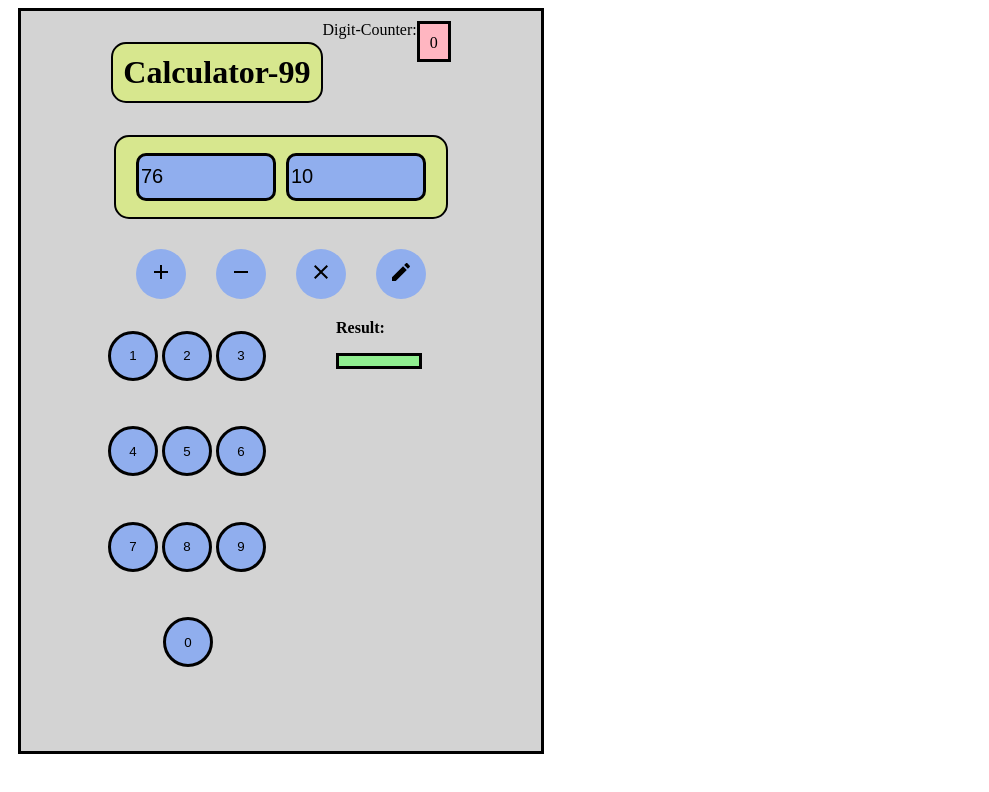
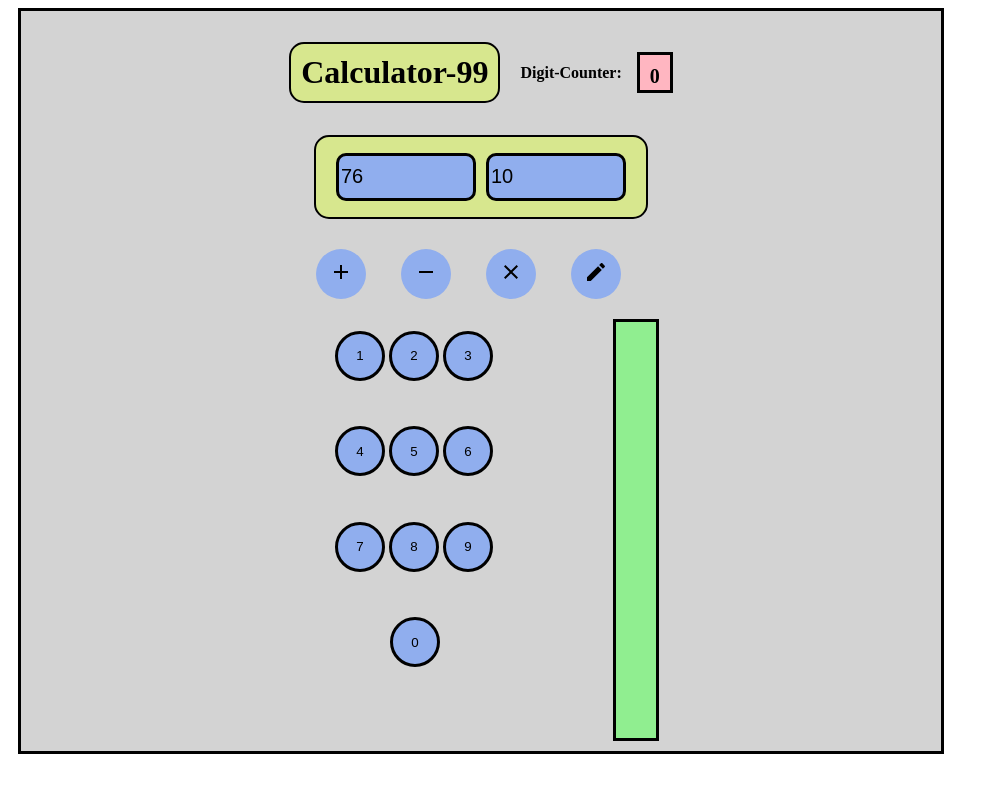
Before and after one commit to franzosterkamp/calculator-99, a website built with Parcel: page src/index.html in a window 1280 px wide. Shown: the whole page, without its empty margins (0-989 px from the left). Built offline with nearby package versions, Linux system fonts and the light colour scheme.

Commit message:
finish Style and one more Result Line (#12)

```diff
--- a/src/index.html
+++ b/src/index.html
@@ -96,7 +96,7 @@
           <button class="numberlast">0</button>
         </div>
         <div class="result-area">
-          <div>Result:</div>
+          <div class="result-formel"></div>
           <ul id="result"></ul>
         </div>
       </div>
--- a/src/lib/elements.js
+++ b/src/lib/elements.js
@@ -3,6 +3,7 @@ import { countDigits } from "./operators";
 const operator = document.querySelector(".operator");
 const result = document.querySelector("#result");
 const digitCounter = document.querySelector(".digitcounter");
+let resultFormel = document.querySelector(".result-formel");
 const firstElement = document.querySelector("[name=first]");
 const secondElement = document.querySelector("[name=second]");
 export function createDivWithContent(content) {
@@ -21,9 +22,12 @@ export function handleClick(operatorSign, operatorFunction) {
   const firstNumber = parseInt(firstElement.value);
   const secondNumber = parseInt(secondElement.value);
   let childResult = operatorFunction(firstNumber, secondNumber);
+  let childResultFormel = `${firstNumber} ${operatorSign} ${secondNumber} = `;
+  childResultFormel = createDivWithContent(childResultFormel);
   childResult = createDivWithContent(childResult);
   appendElementToElement(result, childResult);
   operator.innerHTML = operatorSign;
+  appendElementToElement(resultFormel, childResultFormel);
   digitCounter.innerHTML = countDigits(
     operatorFunction(firstNumber, secondNumber)
   );
--- a/src/scss/global.scss
+++ b/src/scss/global.scss
@@ -1,6 +1,6 @@
 main {
   display: flex;
-  width: 500px;
+  width: 900px;
   background-color: lightgrey;
   height: 90vh;
   padding: 10px;
--- a/src/scss/header.scss
+++ b/src/scss/header.scss
@@ -4,8 +4,23 @@
   text-align: center;
   padding: 10px;
   border-radius: 15px;
+  margin-right: 20px;
 }
 
 .head {
   display: flex;
+  font-weight: bold;
+  align-items: center;
 }
+
+.digitcounter {
+  border: solid;
+  background-color: lightpink;
+  width: 80px;
+  inline-size: auto;
+  height: 15px;
+  padding: 10px;
+  font-weight: bold;
+  font-size: 20px;
+  margin-left: 15px;
+}
--- a/src/scss/result_area.scss
+++ b/src/scss/result_area.scss
@@ -7,7 +7,8 @@
 }
 
 button {
-  margin: 0 15px;
+  margin: 0 5px;
+  margin-right: 30px;
   border: none;
   background-color: rgb(144, 174, 238);
   width: 50px;
@@ -21,15 +22,6 @@ svg {
   font-weight: bold;
 }
 
-.digitcounter {
-  border: solid;
-  background-color: lightpink;
-  width: 80px;
-  inline-size: auto;
-  height: 15px;
-  padding: 10px;
-}
-
 .counter {
   display: flex;
   justify-content: space-between;
@@ -41,34 +33,36 @@ svg {
 }
 
 .result-area {
-  // display: flex;
-  // flex-direction: column;
-  justify-content: space-around;
-  align-items: center;
+  display: flex;
+  justify-content: center;
   font-size: 16px;
   font-weight: bold;
   margin-top: 20px;
-  width: 300px;
-  align-items: flex-start;
+  width: auto;
+  //align-items: flex-start;
+  border: solid;
+  background-color: lightgreen;
+  // min-height: 10px;
+  // padding-left: 30px;
+  height: auto;
 }
 #result {
-  /* margin: 0 15px; */
-  border: solid;
-  background-color: lightgreen;
-  width: 50px;
-  min-height: 10px;
-  padding-left: 30px;
-  height: auto;
-  /* // padding: 10px; */
   font-weight: bold;
+  width: auto;
+  margin: 0;
+}
+
+.result-formel {
+  width: auto;
 }
 
 .number-area {
   display: flex;
   width: 200px;
-  margin-left: 150px;
+  margin-right: 50px;
   flex-wrap: wrap;
   padding: 30px;
+
   /* border: solid; */
 }
 
```
Also changed, not shown: dist/index.html.
